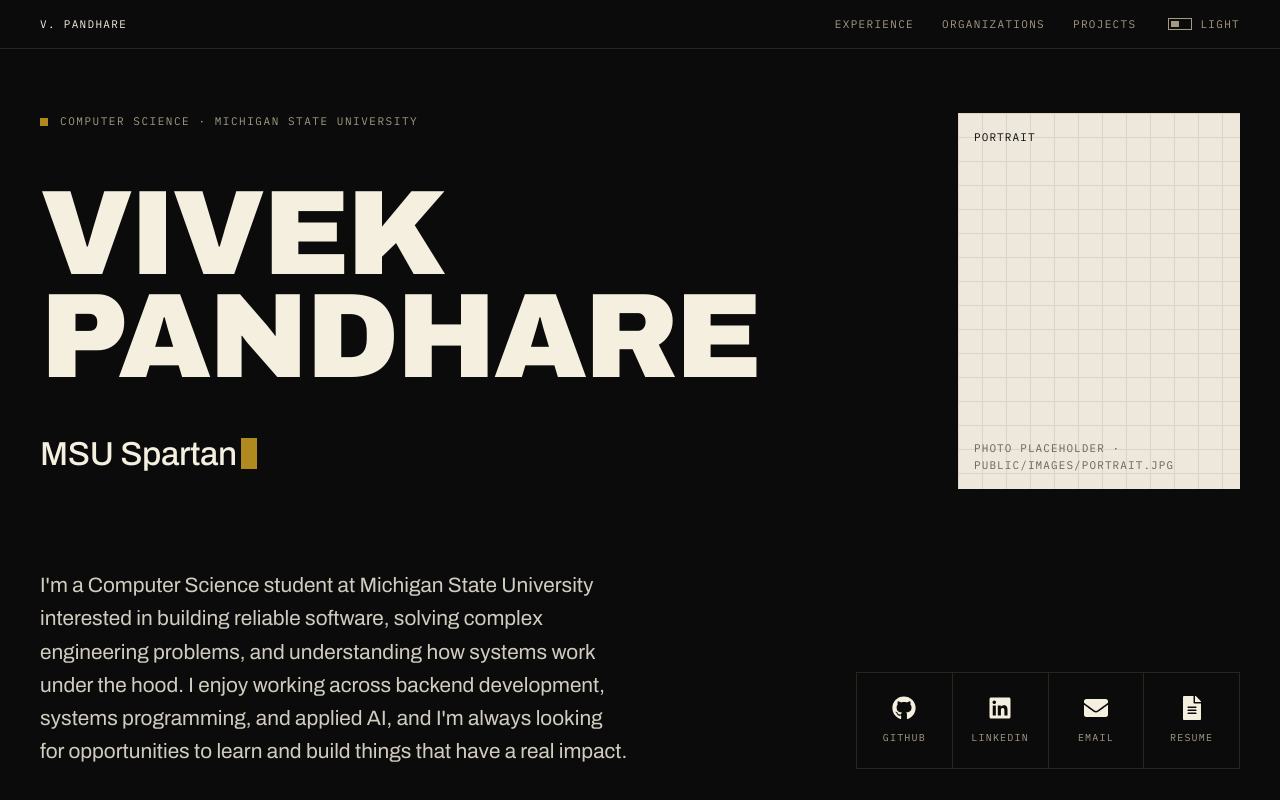
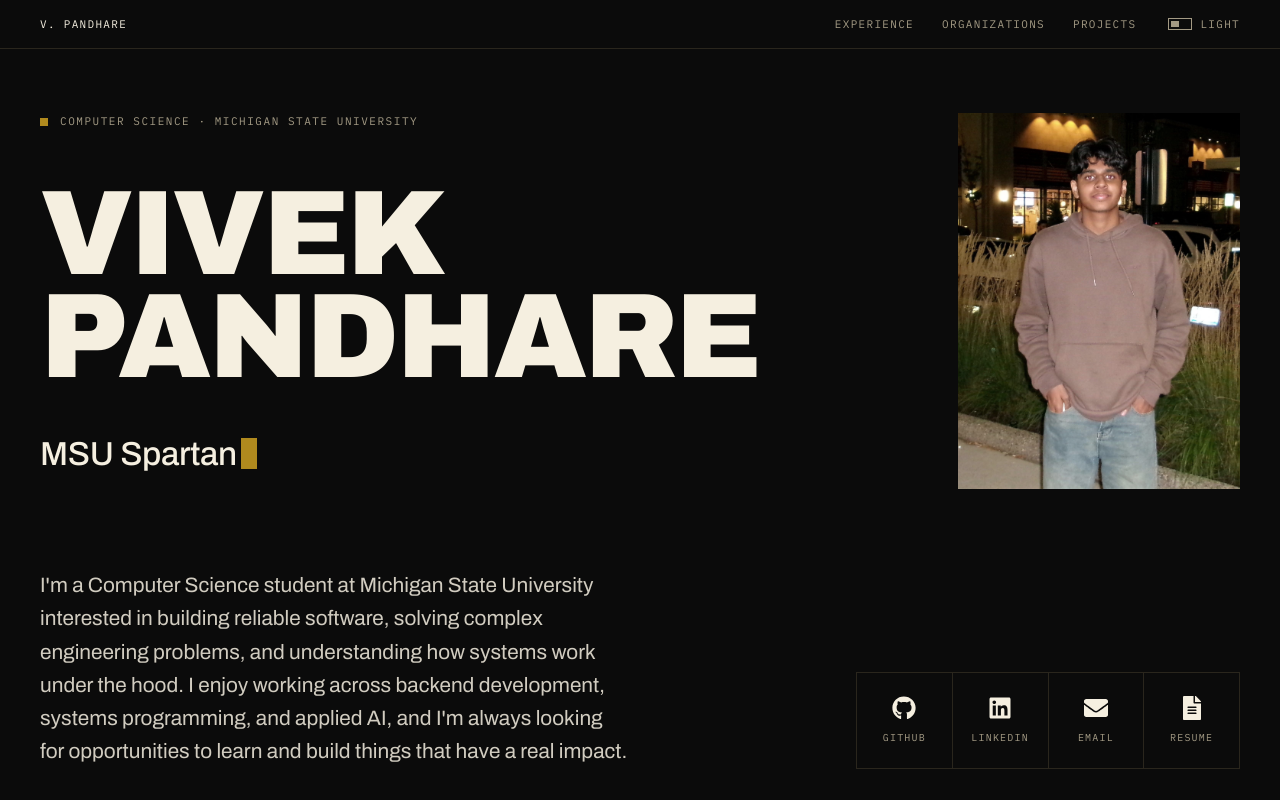
Before and after one commit to vpandhare-25/portfolio, a Next.js app: page / in a window 1280 px wide. Shown: the top 800 px of the page. Built offline with nearby package versions, Linux system fonts and the light colour scheme.

Commit message:
Add portrait photo

```diff
--- a/src/content/site.ts
+++ b/src/content/site.ts
@@ -13,7 +13,7 @@ export const profile = {
   intro:
     "I'm a Computer Science student at Michigan State University interested in building reliable software, solving complex engineering problems, and understanding how systems work under the hood. I enjoy working across backend development, systems programming, and applied AI, and I'm always looking for opportunities to learn and build things that have a real impact.",
   // Your photo: public/images/portrait.jpg -> "/images/portrait.jpg"
-  portrait: null as string | null,
+  portrait: "/images/portrait.jpg" as string | null,
   copyrightYear: 2026,
 };
 
```
Also changed, not shown: public/images/portrait.jpg (added).
